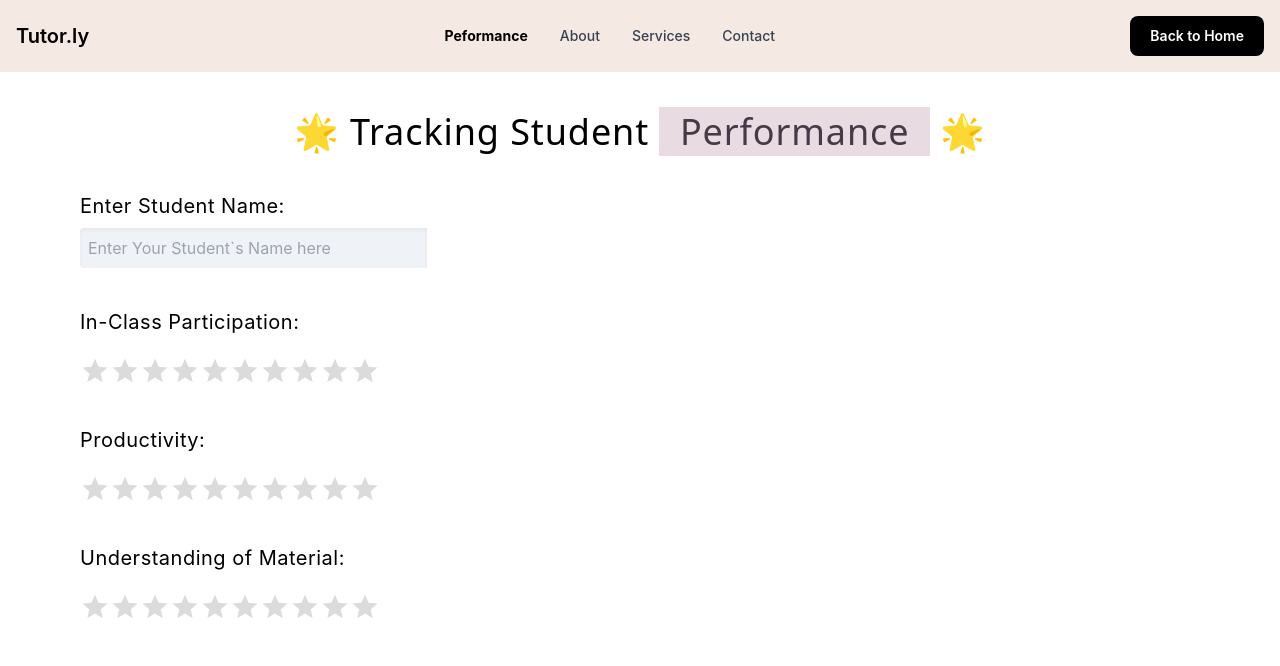
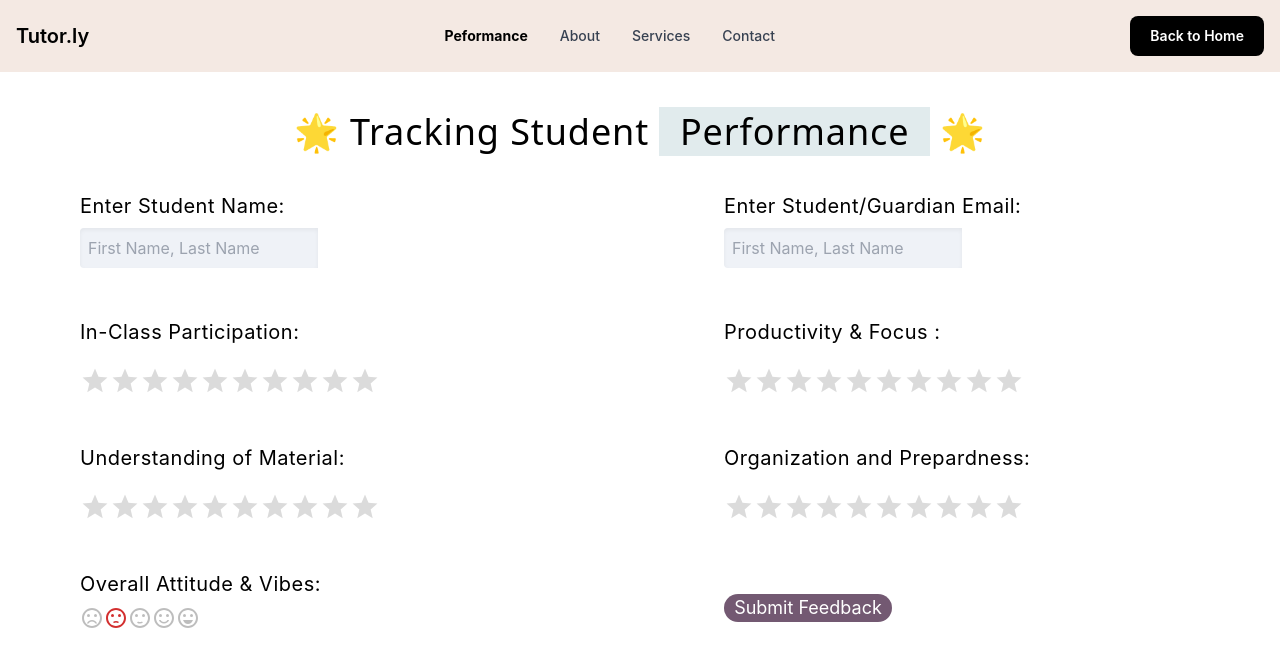
Before and after one commit to christinaly19/turtorly, a React (Create React App) app: page /peformance in a window 1280 px wide. Shown: the top 666 px of the page. Built offline with nearby package versions, Linux system fonts and the light colour scheme.

Commit message:
finished performance page

```diff
--- a/src/components/peformance.js
+++ b/src/components/peformance.js
@@ -3,23 +3,62 @@ import Navbar from './navbar'
 import { Rating } from '@mui/material';
 import './performance.css';
 import HoverRating from './stars'
+import RadioGroupRating from './viberating'
 function Performance() {
 
   return (
     <div>
         <Navbar buttontxt = 'Back to Home' current = 'Peformance' className = 'bg-[#f4e9e3] px-2 sm:px-4 py-2.5 dark:bg-gray-900 fixed w-full z-20 top-0 left-0'></Navbar>
         <div className = 'spacing'></div>
-        <h1 className = 'tracking-wide text-center font-sans font-medium text-4xl'> 🌟 Tracking Student <mark className = 'text-[#473946] bg-[#e8dce2]'> &nbsp; Performance &nbsp;</mark> 🌟</h1>
-        <h2 className = 'tracking-wide text-xl mt-10 ml-20'> Enter Student Name:</h2>
-        <form className=' w-1/3 mt-2 flex '>
-        <input type="text" className=' w-12 bg-[#eff2f7] ml-20 shadow-inner rounded-l p-2 flex-1' id='name'  placeholder='Enter Your Student`s Name here' />
+        <h1 className = 'tracking-wide text-center font-sans font-medium text-4xl'> 🌟 Tracking Student <mark className = 'text-black bg-[#e1ebed]'> &nbsp; Performance &nbsp;</mark> 🌟</h1>
+
+
+ <div class="grid gap-2 grid-cols-2 grid-rows-3">
+ <div>
+       <h2 className = 'tracking-wide text-xl mt-10 ml-20'> Enter Student Name:</h2>
+        <form className=' w-1/2 mt-2 flex '>
+        <input type="text" className=' w-12 bg-[#eff2f7] ml-20 shadow-inner rounded-l p-2 flex-1' id='name'  placeholder='First Name, Last Name' />
       </form>
-        <h2 className = 'tracking-wide text-xl mt-10 ml-20'> In-Class Participation:</h2>
+      </div>
+
+      <div>
+       <h2 className = 'tracking-wide text-xl mt-10 ml-20'> Enter Student/Guardian Email:</h2>
+        <form className=' w-1/2 mt-2 flex '>
+        <input type="text" className=' w-12 bg-[#eff2f7] ml-20 shadow-inner rounded-l p-2 flex-1' id='name'  placeholder='First Name, Last Name' />
+      </form>
+      </div>
+
+  <div>
+   <h2 className = 'tracking-wide text-xl mt-10 ml-20'> In-Class Participation:</h2>
    <HoverRating className = 'mt-5 ml-20' size = 'large'></HoverRating>
-   <h2 className = 'tracking-wide text-xl mt-10 ml-20'> Productivity:</h2>
+   </div>
+
+   <div>
+   <h2 className = 'tracking-wide text-xl mt-10 ml-20'> Productivity & Focus :</h2>
    <HoverRating className = 'mt-5 ml-20' size = 'large'></HoverRating>
+   </div>
+
+   <div>
    <h2 className = 'tracking-wide text-xl mt-10 ml-20'> Understanding of Material:</h2>
-   <HoverRating className = 'mt-5 ml-20' size = 'large'></HoverRating>
+   <HoverRating className = 'mt-5 ml-5' size = 'large'></HoverRating>
+   </div>
+
+
+   <div>
+   <h2 className = 'tracking-wide text-xl mt-10 ml-20'> Organization and Prepardness:</h2>
+   <HoverRating className = 'mt-5 ml-5' size = 'large'></HoverRating>
+   </div>
+
+   <div>
+   <h2 className = 'tracking-wide text-xl mt-10 ml-20'> Overall Attitude & Vibes: </h2>
+   <RadioGroupRating></RadioGroupRating>
+   </div>
+
+   <div>
+    <button className = 'font-normal text-lg rounded-full text-white bg-[#735972] mt-16 ml-20'> &nbsp; Submit Feedback &nbsp;  </button>
+   </div>
+
+    </div>
     </div>
   )
 }
--- /dev/null
+++ b/src/components/viberating.js
@@ -0,0 +1,60 @@
+import * as React from 'react';
+import PropTypes from 'prop-types';
+import { styled } from '@mui/material/styles';
+import Rating from '@mui/material/Rating';
+import SentimentVeryDissatisfiedIcon from '@mui/icons-material/SentimentVeryDissatisfied';
+import SentimentDissatisfiedIcon from '@mui/icons-material/SentimentDissatisfied';
+import SentimentSatisfiedIcon from '@mui/icons-material/SentimentSatisfied';
+import SentimentSatisfiedAltIcon from '@mui/icons-material/SentimentSatisfiedAltOutlined';
+import SentimentVerySatisfiedIcon from '@mui/icons-material/SentimentVerySatisfied';
+
+const StyledRating = styled(Rating)(({ theme }) => ({
+  '& .MuiRating-iconEmpty .MuiSvgIcon-root': {
+    color: theme.palette.action.disabled,
+  },
+}));
+
+const customIcons = {
+  1: {
+    icon: <SentimentVeryDissatisfiedIcon color="error" />,
+    label: 'Very Dissatisfied',
+  },
+  2: {
+    icon: <SentimentDissatisfiedIcon color="error" />,
+    label: 'Dissatisfied',
+  },
+  3: {
+    icon: <SentimentSatisfiedIcon color="warning" />,
+    label: 'Neutral',
+  },
+  4: {
+    icon: <SentimentSatisfiedAltIcon color="success" />,
+    label: 'Satisfied',
+  },
+  5: {
+    icon: <SentimentVerySatisfiedIcon color="success" />,
+    label: 'Very Satisfied',
+  },
+};
+
+function IconContainer(props) {
+  const { value, ...other } = props;
+  return <span {...other}>{customIcons[value].icon}</span>;
+}
+
+IconContainer.propTypes = {
+  value: PropTypes.number.isRequired,
+};
+
+export default function RadioGroupRating(className) {
+  return (
+    <StyledRating
+      className = 'mt-2 ml-20'
+      name="highlight-selected-only"
+      defaultValue={2}
+      IconContainerComponent={IconContainer}
+      getLabelText={(value) => customIcons[value].label}
+      highlightSelectedOnly
+    />
+  );
+}
```
